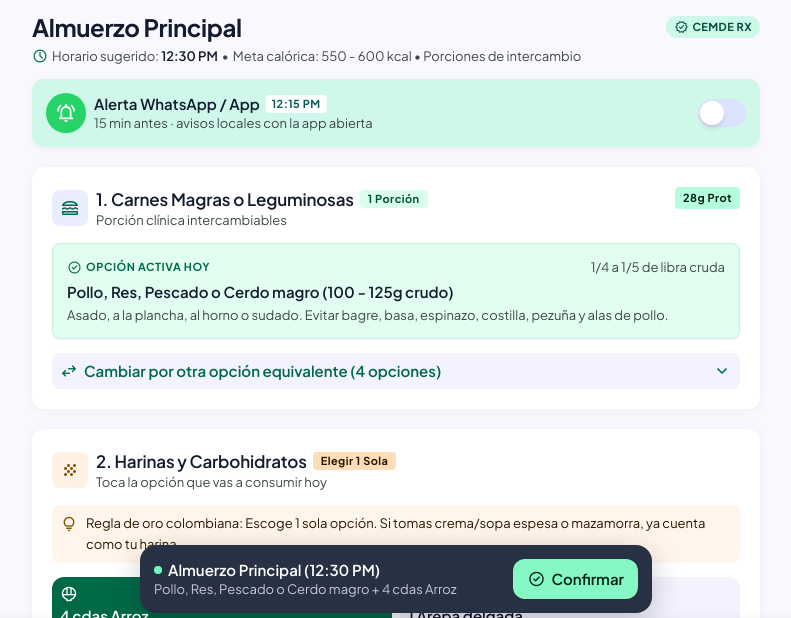
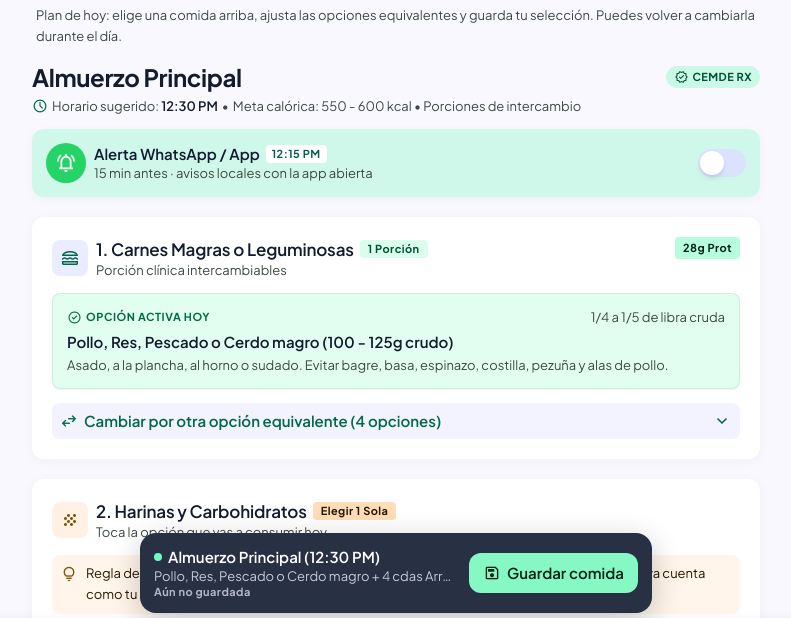
Before and after one commit to osdaisaac-web/nutriplan, a plain HTML site: page index.html in a window 1280 px wide. Shown: the part 115-733 px from the top of the page, without its empty margins (244-1035 px from the left). Drawn offline with nearby package versions, Linux system fonts and the light colour scheme.

Commit message:
Clarify daily meal planner and confirmation status

```diff
--- a/index.html
+++ b/index.html
@@ -177,6 +177,10 @@
         </button>
       </div>
 
+      <p class="mt-2 px-1 font-body-sm text-body-sm text-on-surface-variant leading-relaxed">
+        Plan de hoy: elige una comida arriba, ajusta las opciones equivalentes y guarda tu selección. Puedes volver a cambiarla durante el día.
+      </p>
+
       <!-- Meal Prescription Header -->
       <div class="mt-space-md flex flex-col gap-space-xs">
         <div class="flex items-center justify-between">
@@ -514,11 +518,12 @@
             <span id="Summary-bar-title" class="font-title-sm text-title-sm text-white truncate">Almuerzo Configurado</span>
           </div>
           <span id="summary-bar-subtitle" class="font-body-sm text-body-sm text-inverse-on-surface/80 truncate">Pollo/Res Magro + 4 cdas Arroz</span>
+          <span id="confirm-meal-status" class="font-label-badge text-label-badge text-inverse-on-surface/70">Aún no guardada</span>
         </div>
         <div class="flex items-center gap-space-xs flex-shrink-0">
-          <button class="px-space-md py-2.5 rounded-xl bg-primary-fixed text-on-primary-fixed font-title-sm text-title-sm flex items-center gap-1.5 shadow-sm active:scale-95 transition-transform" id="confirm-meal-btn" type="button">
-            <span class="material-symbols-outlined text-[18px]">check_circle</span>
-            Confirmar
+          <button class="px-space-md py-2.5 rounded-xl bg-primary-fixed text-on-primary-fixed font-title-sm text-title-sm flex items-center gap-1.5 shadow-sm active:scale-95 transition-transform disabled:opacity-70 disabled:cursor-default" id="confirm-meal-btn" type="button" aria-label="Guardar esta comida para hoy">
+            <span class="material-symbols-outlined text-[18px]" id="confirm-meal-icon">save</span>
+            <span id="confirm-meal-label">Guardar comida</span>
           </button>
         </div>
       </div>
@@ -1112,6 +1117,7 @@
         // Update bottom floating bar
         summaryBarTitleEl.textContent = `${meal.title} (${meal.time})`;
         summaryBarSubtitleEl.textContent = `${activeProt.name.split("(")[0].trim()} + ${activeCarb.title}`;
+        syncConfirmButton();
 
         // Build cards HTML
         const radioOptionsHtml = meal.proteinOptions.map((opt, idx) => `
@@ -1683,6 +1689,43 @@
 
       // Confirm Button: save locally first, then notify the configured webhook.
       const confirmMealButton = document.getElementById("confirm-meal-btn");
+      const confirmMealLabel = document.getElementById("confirm-meal-label");
+      const confirmMealIcon = document.getElementById("confirm-meal-icon");
+      const confirmMealStatus = document.getElementById("confirm-meal-status");
+
+      function getSavedMealConfirmation(mealKey) {
+        try {
+          const records = JSON.parse(localStorage.getItem(`cemde_confirmations_${todayKey}`) || "{}");
+          return records[mealKey] || null;
+        } catch (error) {
+          console.warn("No se pudo consultar la confirmación del día.", error);
+          return null;
+        }
+      }
+
+      function syncConfirmButton() {
+        const meal = MEALS_DATA[currentMealKey];
+        if (!meal || !confirmMealButton) return;
+
+        const saved = getSavedMealConfirmation(currentMealKey);
+        const protein = meal.proteinOptions[meal.selectedProteinIdx];
+        const carbohydrate = meal.carbOptions[meal.selectedCarbIdx];
+        const isSameAsSaved = Boolean(
+          saved &&
+          saved.protein === protein.name &&
+          saved.carbohydrate === carbohydrate.title
+        );
+
+        confirmMealButton.disabled = isSameAsSaved;
+        confirmMealLabel.textContent = isSameAsSaved
+          ? "Guardada hoy"
+          : (saved ? "Guardar cambios" : "Guardar comida");
+        confirmMealIcon.textContent = isSameAsSaved ? "check_circle" : (saved ? "edit" : "save");
+        confirmMealStatus.textContent = isSameAsSaved
+          ? "Esta comida ya está guardada hoy"
+          : (saved ? "Tienes cambios sin guardar" : "Aún no guardada");
+      }
+
       confirmMealButton?.addEventListener("click", async () => {
         const meal = MEALS_DATA[currentMealKey];
         if (!meal) return;
@@ -1713,6 +1756,7 @@
           confirmations[currentMealKey] = mealRecord;
           localStorage.setItem(confirmationStorageKey, JSON.stringify(confirmations));
           persistMealSelections();
+          syncConfirmButton();
         } catch (error) {
           console.error("No se pudo guardar la confirmación local.", error);
         }
@@ -1756,8 +1800,8 @@
           console.error("Falló el envío al webhook:", error);
           showToast("Guardado localmente, pero no se pudo contactar el webhook.");
         } finally {
-          confirmMealButton.disabled = false;
           confirmMealButton.classList.remove("opacity-60");
+          syncConfirmButton();
         }
       });
 
```
